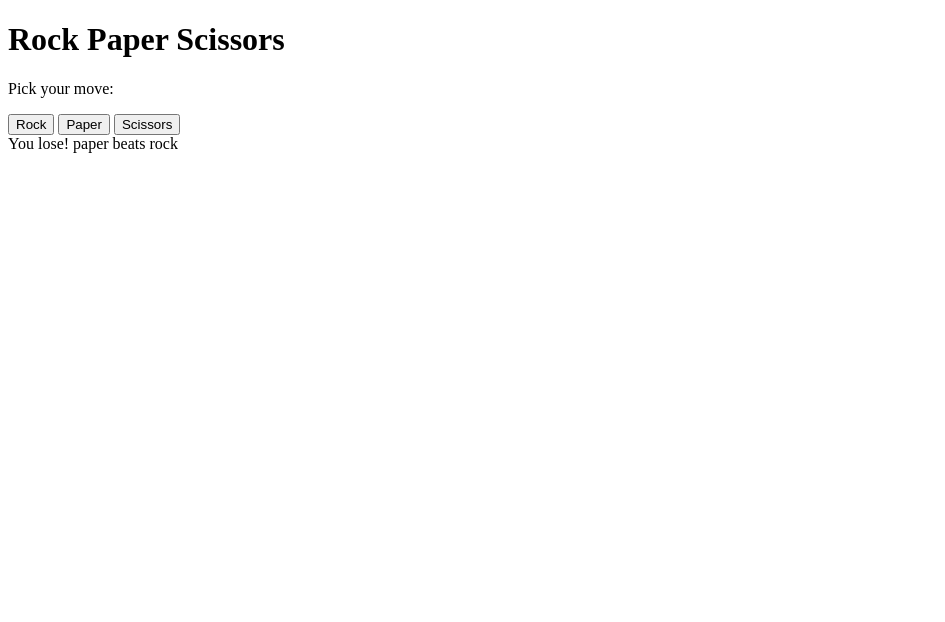
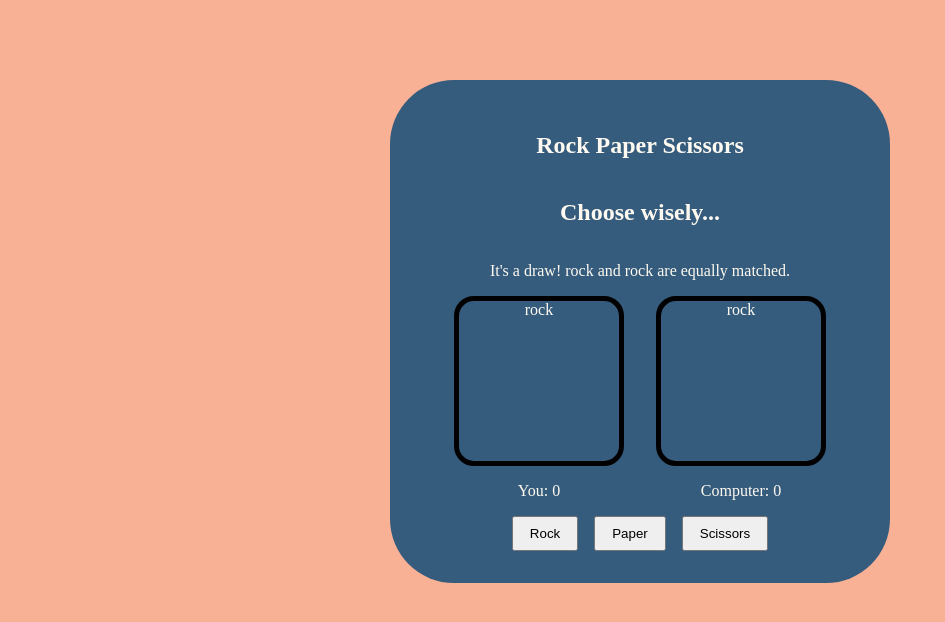
Before and after one commit to elsaepo/odin-rock-paper-scissors, a plain HTML site: page index.html in a window 1280 px wide. Both pictures are taken after a click on the button "Rock". Shown: the whole page, without its empty margins (0-945 px from the left). Drawn offline with Linux system fonts and the light colour scheme.

Commit message:
completed game logic, reintroduced scoring and win condition.

```diff
--- a/index.html
+++ b/index.html
@@ -1,20 +1,47 @@
 <!DOCTYPE html>
 <html>
-    <head>
-        <title>Rock Paper Scissors</title>
-        <meta charset="utf-8" />
-        <link rel="stylesheet" type="text/css" href="styles.css">
-    </head>
+
+<head>
+    <title>Rock Paper Scissors</title>
+    <meta charset="utf-8" />
+    <link rel="stylesheet" type="text/css" href="styles.css">
+</head>
 
 <body>
+    <section id="page-container">
+        <div id="game-container">
+            <h1>Rock Paper Scissors</h1>
+            <h2 id="headerText">Choose wisely...</h2>
+            <p id="resultText">First to 5 points wins the game.</p>
+            <div class="playing-box">
+                <div class="move-box">
+                    <div class="move-icon player-icon">
+                        <div id="player-move">?</div>
+                    </div>
+                    <div class="score-result">
+                        <p>You: <span id="player-score">0</span></p>
+                    </div>
+                </div>
+                <div class="move-box">
+                    <div class="move-icon computer-icon">
+                        <div id="computer-move">?</div>
+                    </div>
+                    <div class="score-result">
+                        <p>Computer: <span id="computer-score">0</span></p>
+                    </div>
+                </div>
+            </div>
+            <div id="resultText"></div>
+            <div class="button-container">
+                <button class="move-button" id="rock">Rock</button>
+                <button class="move-button" id="paper">Paper</button>
+                <button class="move-button" id="scissors">Scissors</button>
+            </div>
 
-<h1>Rock Paper Scissors</h1>
-<p>Pick your move:</p>
-<button id="rock">Rock</button>
-<button id="paper">Paper</button>
-<button id="scissors">Scissors</button>
-<div id="resultText"></div>
+        </div>
+    </section>
 
     <script src="rockPaperScissors.js"></script>
 </body>
+
 </html>
--- a/rockPaperScissors.js
+++ b/rockPaperScissors.js
@@ -1,63 +1,69 @@
 let moveSet = ["rock", "paper", "scissors"];
+let playerDiv = document.getElementById("player-move");
+let computerDiv = document.getElementById("computer-move");
 let outputDiv = document.getElementById("resultText");
+let playerScoreDiv = document.getElementById("player-score");
+let computerScoreDiv = document.getElementById("computer-score");
+
+let roundTotal = 0;
+let playerScore = 0;
+let computerScore = 0;
+let gameWinner = "";
+const maxScore = 5;
 
 function computerPlay(){
     return moveSet[Math.floor(Math.random()*3)];
 }
 
 function gameRound(playerSelection, computerSelection){
+    roundTotal++;
+    playerDiv.innerHTML = playerSelection;
+    computerDiv.innerHTML = computerSelection;
     if(playerSelection === computerSelection){
         outputDiv.innerHTML = `It's a draw! ${playerSelection} and ${computerSelection} are equally matched.`;
         return "draw";
     } else if (playerSelection === "rock" && computerSelection === "paper" || playerSelection === "paper" && computerSelection === "scissors" || playerSelection === "scissors" && computerSelection === "rock"){
         outputDiv.innerHTML = `You lose! ${computerSelection} beats ${playerSelection}`;
+        playerScore++;
         return "computerVictory";
     } else {
         outputDiv.innerHTML = `Winner winner! ${playerSelection} beats ${computerSelection}`;
+        computerScore++;
         return "playerVictory";
     }
 }
 
+function game(playerMove){
+    gameRound(playerMove, computerPlay());
+    playerScoreDiv.innerHTML = playerScore;
+    computerScoreDiv.innerHTML = computerScore;
+    if (playerScore >= maxScore || computerScore >= maxScore){
+        gameOver();
+    }
+}
 
-/*function game(){
-    let playerScore = 0;
-    let computerScore = 0;
-    let currentRound = 0;
-    const roundTotal = prompt("How many rounds would you like to play?");
-    alert(`Let's play ${roundTotal} rounds!`);
-    for (let i = 0; i < roundTotal; i++){
-        currentRound++;
-        alert(`Round ${currentRound}. You: ${playerScore}. Computer: ${computerScore}.`)
-        let playerSelection = (prompt("Rock, Paper, or Scissors? Choose wisely")).toLowerCase();
-        let gameRoundResult = gameRound(playerSelection, computerPlay());
-        if (gameRoundResult === "draw"){
-            computerScore += 0.5;
-            playerScore += 0.5;
-        } else if (gameRoundResult === "computerVictory"){
-            computerScore++;
-        } else {
-            playerScore++;
-        };
-    };
+function gameOver(){
     let finaleString = `At the end of ${roundTotal} rounds,`
-    if (playerScore === computerScore){
-        alert(`${finaleString} it's a draw!. Oh. Try again.`)
-    } else if (playerScore > computerScore){
+    if (playerScore > computerScore){
         alert(`${finaleString} you're the winner! You're officially smarter than a computer. Tell your friends.`)
     } else {
         alert(`${finaleString} the computer is the winner. Don't feel too bad, you only lost to a machine that can't think.`)
     }
+    gameReset();
+}
 
-}*/
+function gameReset(){
+    roundTotal = 0;
+    playerScore = 0;
+    computerScore = 0;
+    playerDiv.innerHTML = "?";
+    computerDiv.innerHTML = "?";
+    playerScoreDiv.innerHTML = "0";
+    computerScoreDiv.innerHTML = "0";
+    outputDiv.innerHTML = "First to 5 points wins the game."
+}
 
-
-
-document.getElementById("rock").addEventListener("click", function(){
-    gameRound("rock", computerPlay());
-});
-document.getElementById("paper").addEventListener("click", function(){
-    gameRound("paper", computerPlay());
-});
-document.getElementById("scissors").addEventListener("click", function(){
-    gameRound("scissors", computerPlay());
-});
+let moveButtonArray = document.querySelectorAll("button.move-button");
+moveButtonArray.forEach(button => button.addEventListener("click", function(){
+    game(this.id);
+}))
--- a/styles.css
+++ b/styles.css
@@ -0,0 +1,54 @@
+body {
+    margin: 0;
+    text-align: center;
+    background-color: #F8B195;
+    color: #fffaf1;
+}
+
+
+
+#page-container {
+    display: flex;
+    justify-content: center;
+    width: 100%;
+    overflow: hidden;
+}
+
+#game-container {
+    margin-top: 10vh;
+    padding: 32px 64px;
+    display: flex;
+    flex-direction: column;
+    justify-content: center;
+    background-color: #355c7d;
+    border-radius: 64px;
+}
+
+.playing-box {
+    display: flex;
+    justify-content: center;
+    gap: 32px;
+}
+
+.move-box {
+    display: flex;
+    flex-direction: column;
+    justify-content: center;
+}
+
+.move-icon {
+    height: 160px;
+    width: 160px;
+    border: 5px solid black;
+    border-radius: 20px;
+}
+
+.button-container {
+    display: flex;
+    justify-content: center;
+    gap: 16px;
+}
+
+button {
+    padding: 8px 16px;
+}
```
